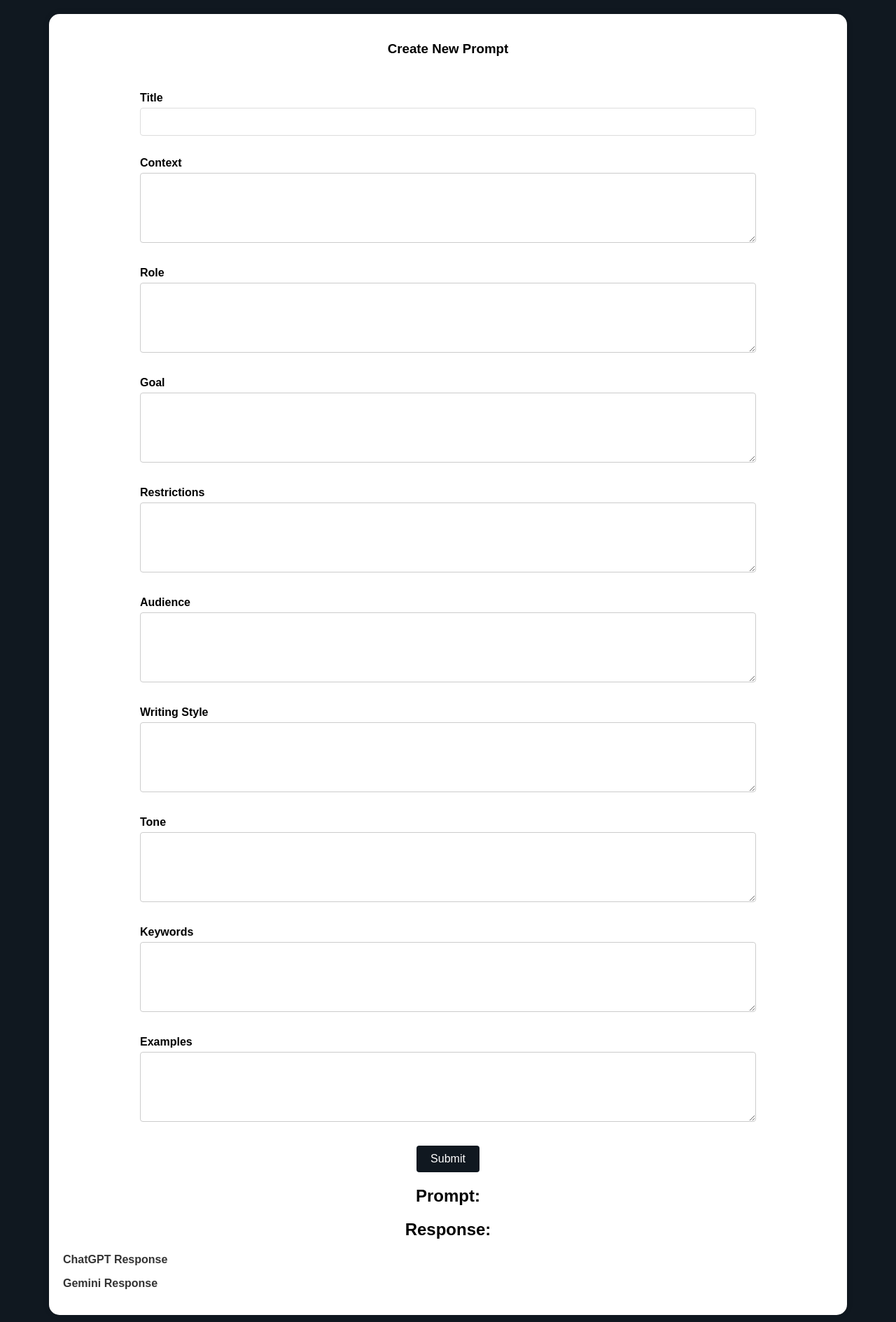
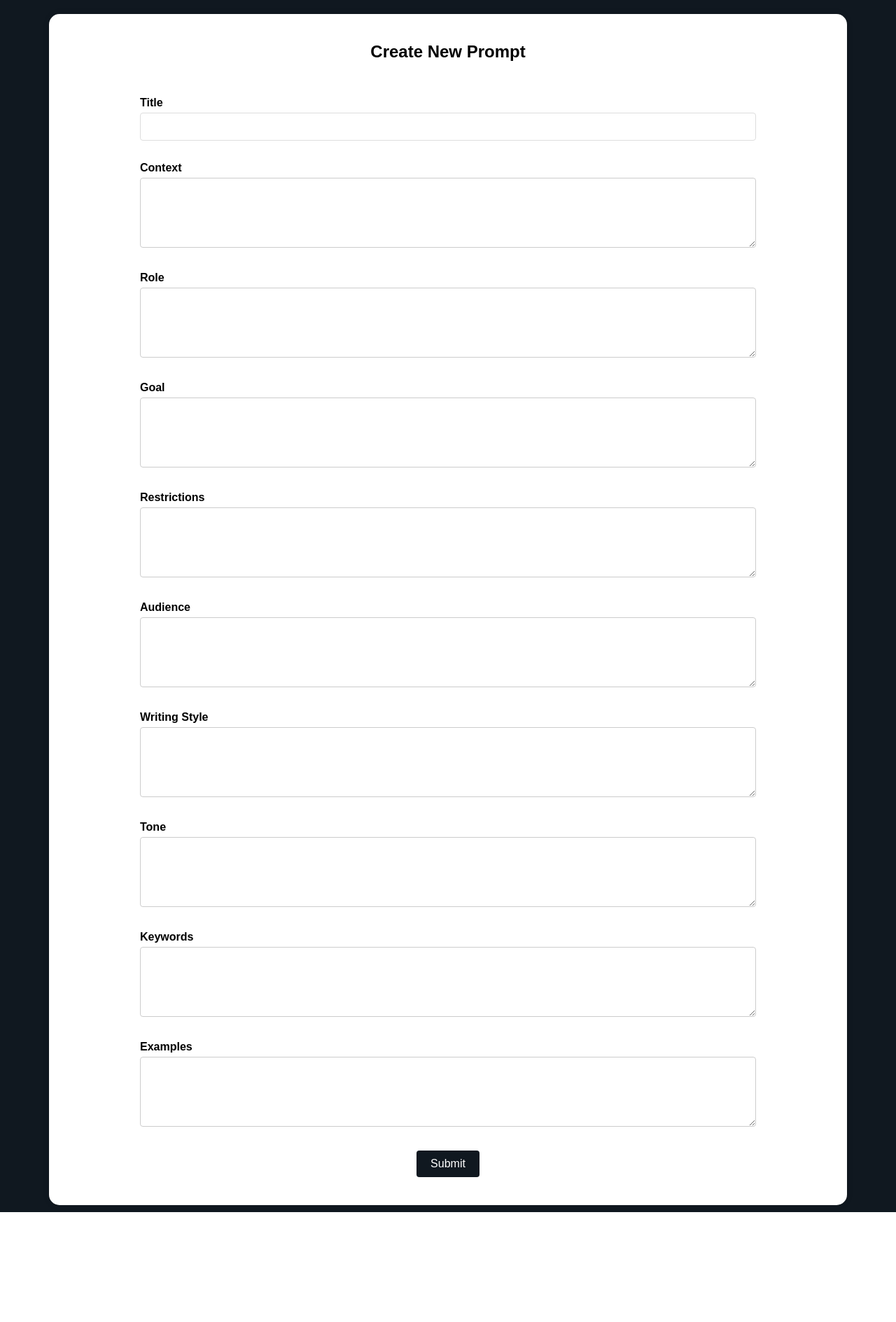
Before and after one commit to aex-ltd/prompt_app, a Django app: page /prompt/ask_ai/ in a window 1280 px wide. Shown: the part 87-1976 px from the top of the page at 70% size. After the commit the page ends 1819 px from the top, so only its background shows below. Run offline with Django 5.2, Linux system fonts and the light colour scheme; the visitor is signed in with stand-in values (Sample User, id 1).

Commit message:
updated file

```diff
--- a/user_prompt/templates/chat.html
+++ b/user_prompt/templates/chat.html
@@ -19,14 +19,14 @@
     </header>
 
     <div class="prompt-container">
-        <h3>Create New Prompt</h3>
+        <h2>Create New Prompt</h2>
 
         <form method="post" id="textPromptForm">
             {% csrf_token %}
 
             <!-- Django messages inside form -->
             {% if messages %}
-                <ul class="messages">
+                <ul class="messages" id="message_class">
                     {% for message in messages %}
                         <li class="{{ message.tags }}">{{ message }}</li>
                     {% endfor %}
@@ -79,18 +79,28 @@
         </form>
 
         {% comment %} {% if question and context %} {% endcomment %}
+
+        {% comment %} {% if context %} {% endcomment %}
         <div class="result">
-                <h2>Prompt:</h2>
+
+            {% if response_1 %}
+            <h4>Prompt:</h4>
             <p>{{ question }}</p>
-                <h2>Response:</h2>
+            <h4>Response:</h4>
             <p><b>ChatGPT Response</b></p>
             <p>{{ response_1 }}</p>
+            {% endif %}
+
+            {% if response_2 %}
             <p><b>Gemini Response</b></p>
             <p>{{ response_2 }}</p>
+            {% endif %}
         </div>
+        {% comment %} {% endif %} {% endcomment %}
+
         {% comment %} {% endif %} {% endcomment %}
     </div>
 
-    <script src="{% static 'js/script.js' %}"></script>
+    <script src="{% static 'js/user_script.js' %}"></script>
 </body>
 </html>
```
Lines whose indentation alone changed are shown as unchanged.
